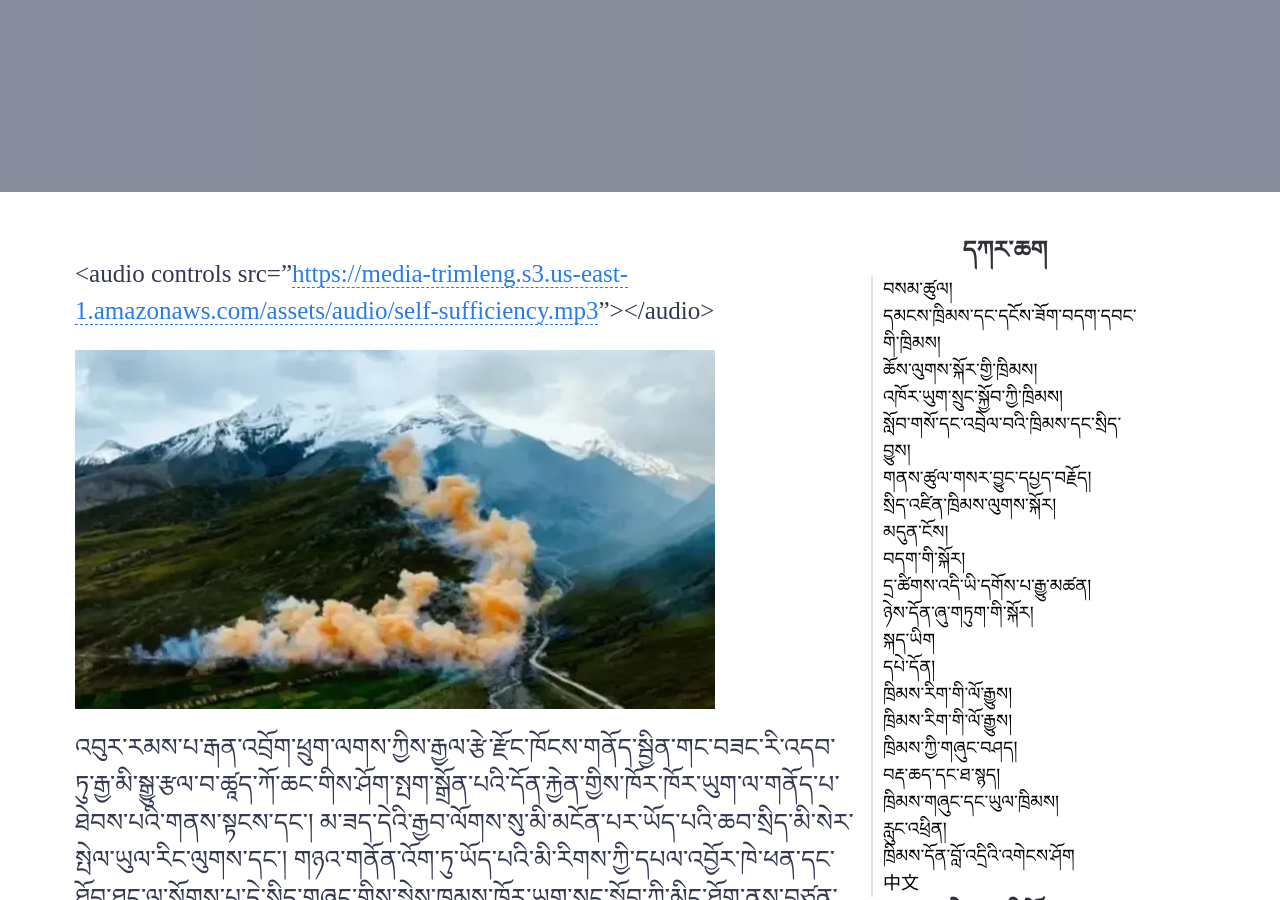
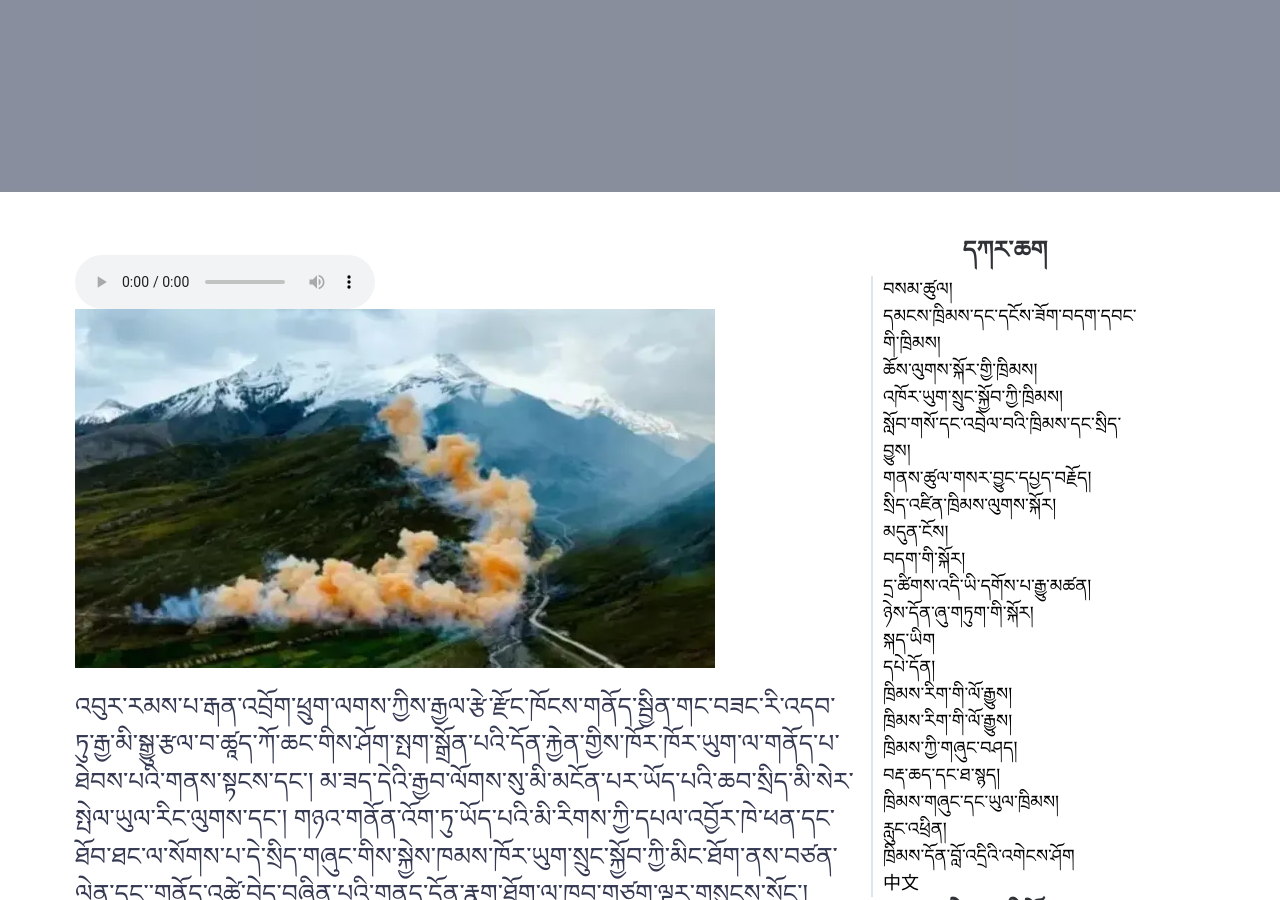
Before and after one commit to trim-leng/trim-leng.github.io, a Jekyll site: the page built from _posts/2025-12-01-arcteryxfirework.md, in a window 1280 px wide and 900 px high, scrolled down 320 px. Built offline with Jekyll 4.4.1, drawn with Linux system fonts in a browser that asks for light colours; some web fonts are replaced.

Commit message:
TinaCMS content update

```diff
--- a/_posts/2025-12-01-arcteryxfirework.md
+++ b/_posts/2025-12-01-arcteryxfirework.md
@@ -5,7 +5,7 @@ layout: post
 categories: uncategorised
 ---
 
-\<audio controls src="[https://media-trimleng.s3.us-east-1.amazonaws.com/assets/audio/self-sufficiency.mp3](https://media-trimleng.s3.us-east-1.amazonaws.com/assets/audio/self-sufficiency.mp3)">\</audio>
+<audio controls src="https://media-trimleng.s3.us-east-1.amazonaws.com/assets/audio/self-sufficiency.mp3"></audio>
 
 ![](/assets/img/arcteryxfirework.webp)
 
```
